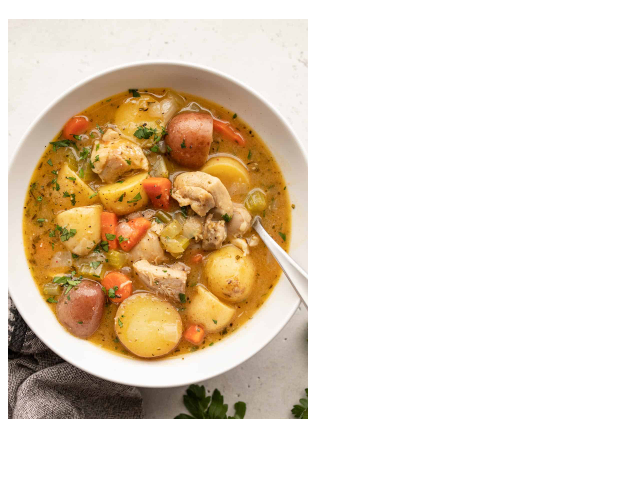
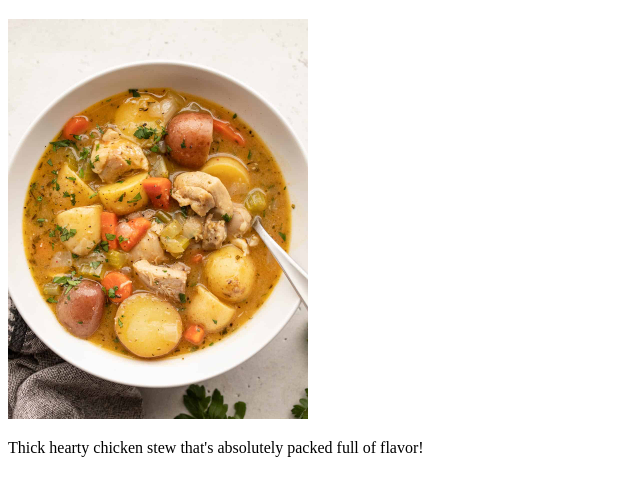
Before and after one commit to Nfonsie/odin-recipes, a plain HTML site: page recipes/chickenstew.html in a window 1280 px wide. Shown: the part 61-556 px from the top of the page, without its empty margins (0-640 px from the left). Drawn offline with Linux system fonts and the light colour scheme.

Commit message:
Added photo description

```diff
--- a/recipes/chickenstew.html
+++ b/recipes/chickenstew.html
@@ -10,5 +10,8 @@
     <h1>Chicken Stews</h1>
 
     <img style="width: 300px;" src="../images/Chicken-Stew.jpg" alt="">
+
+    <p>Thick hearty chicken stew that's absolutely packed full of  flavor!</p>
+
 </body>
 </html>
```
